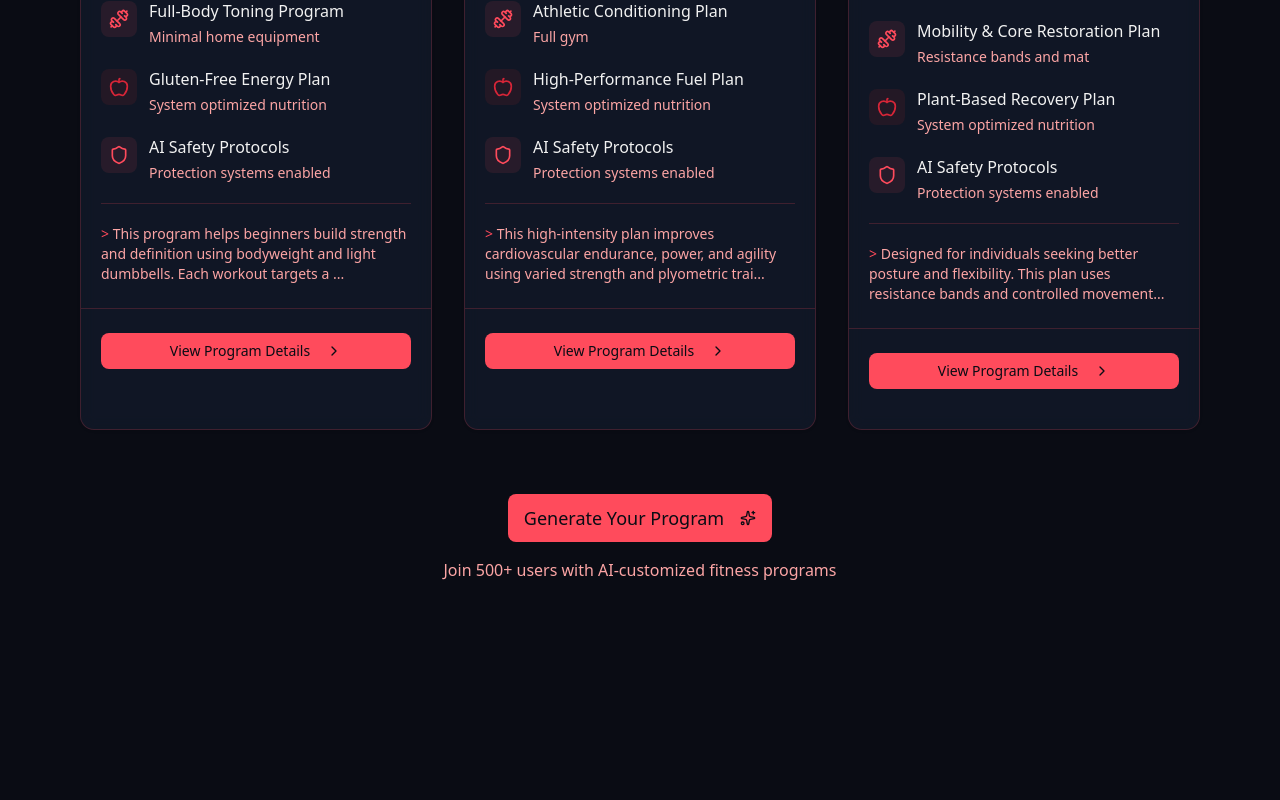
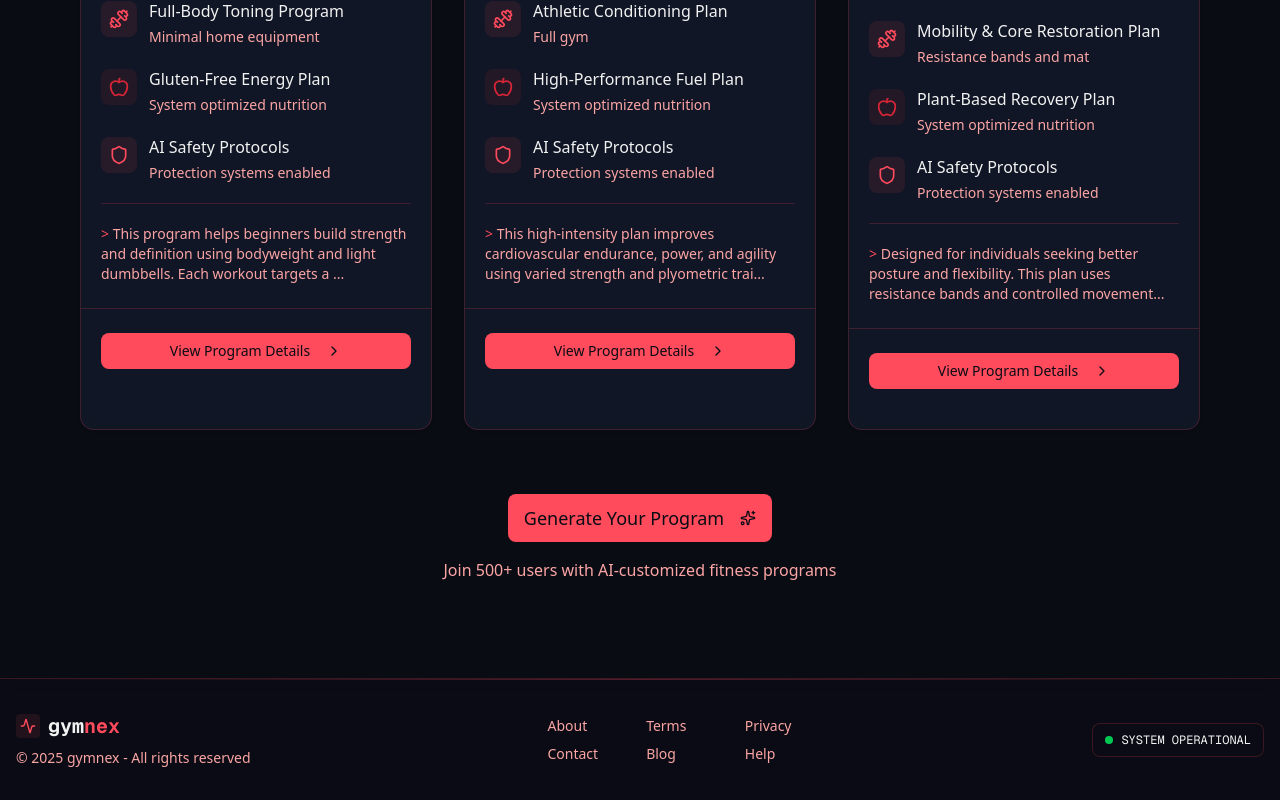
Before and after one commit to SHIVA-SINGHx/Gymnex, a Next.js app: page / in a window 1280 px wide. Shown: the part 1701-2501 px from the top of the page. Before the commit the page ends 2379 px from the top, so only its background shows below. Built offline with nearby package versions, Linux system fonts and the light colour scheme; no server answers.

Commit message:
Created Footer Section

```diff
--- a/src/components/Footer.tsx
+++ b/src/components/Footer.tsx
@@ -1,11 +1,77 @@
-import React from 'react'
+import { Activity} from "lucide-react";
+import Link from "next/link";
 
 const Footer = () => {
   return (
-    <div>
+    <footer className="border-t border-border bg-background/80 backdrop-blur-sm">
+      {/* Top border glow */}
+      <div className="h-px w-full bg-gradient-to-r from-transparent via-primary/30 to-transparent"></div>
 
-    </div>
-  )
-}
+      <div className="container mx-auto px-4 py-8">
+        <div className="flex flex-col md:flex-row justify-between items-center gap-6">
+          {/* Logo and Copyright */}
+          <div className="flex flex-col items-center md:items-start gap-2">
+            <Link href="/" className="flex items-center gap-2">
+              <div className="p-1 bg-primary/10 rounded">
+                <Activity className="w-4 h-4 text-primary" />
+              </div>
+              <span className="text-xl font-bold font-mono">
+                gym<span className="text-primary">nex</span>
+              </span>
+            </Link>
+            <p className="text-sm text-muted-foreground">
+              © {new Date().getFullYear()} gymnex - All rights reserved
+            </p>
+          </div>
 
-export default Footer
+          {/* Links */}
+          <div className="grid grid-cols-2 md:grid-cols-3 gap-x-12 gap-y-2 text-sm">
+            <Link
+              href="/about"
+              className="text-muted-foreground hover:text-primary transition-colors"
+            >
+              About
+            </Link>
+            <Link
+              href="/terms"
+              className="text-muted-foreground hover:text-primary transition-colors"
+            >
+              Terms
+            </Link>
+            <Link
+              href="/privacy"
+              className="text-muted-foreground hover:text-primary transition-colors"
+            >
+              Privacy
+            </Link>
+            <Link
+              href="/contact"
+              className="text-muted-foreground hover:text-primary transition-colors"
+            >
+              Contact
+            </Link>
+            <Link
+              href="/blog"
+              className="text-muted-foreground hover:text-primary transition-colors"
+            >
+              Blog
+            </Link>
+            <Link
+              href="/help"
+              className="text-muted-foreground hover:text-primary transition-colors"
+            >
+              Help
+            </Link>
+          </div>
+
+          {/* Status */}
+          <div className="flex items-center gap-2 px-3 py-2 border border-border rounded-md bg-background/50">
+            <div className="w-2 h-2 rounded-full bg-green-500"></div>
+            <span className="text-xs font-mono">SYSTEM OPERATIONAL</span>
+          </div>
+        </div>
+      </div>
+    </footer>
+  );
+};
+export default Footer;
```
